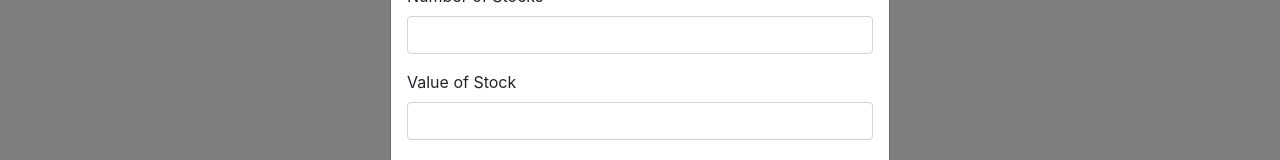
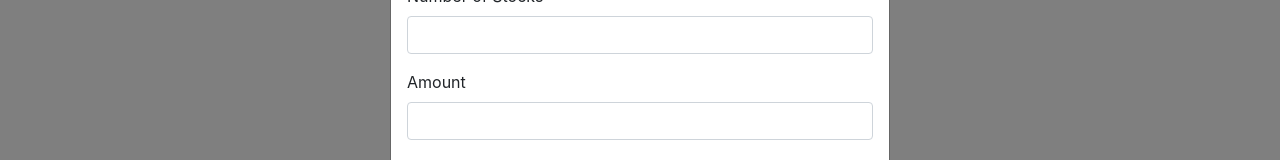
Before and after one commit to pramish22/Assignment, a React (Create React App) app: page / in a window 1280 px wide. Both pictures are taken after a click on the button "Buy/Sell". Shown: the part 216-376 px from the top of the page. Built offline with nearby package versions, Linux system fonts and the light colour scheme; no server answers.

Commit message:
Update button event

```diff
--- a/src/components/Home.js
+++ b/src/components/Home.js
@@ -29,12 +29,13 @@ const Home = () => {
 
     const backendHostUrl = "http://localhost:5000"
 
-    const requestOne = axios.get(backendHostUrl + "/transactions");
-    const requestTwo = axios.get(backendHostUrl + "/names");
+
+
 
     useEffect(() => {
         // axios.get(backendHostUrl + "/transactions")
         // axios.all([requestOne, requestTwo])
+        const requestOne = axios.get(backendHostUrl + "/transactions");
         requestOne
             .then((response) => {
                 setData(response.data)
@@ -45,6 +46,7 @@ const Home = () => {
     }, []);
 
     useEffect(() => {
+        const requestTwo = axios.get(backendHostUrl + "/names");
         requestTwo
         .then((response) => {
             setDatas(response.data)
@@ -105,7 +107,7 @@ const Home = () => {
                             <Form.Control required isValid={num ? true : false} min="1" max="50" type="number" value={num} onChange={event => setNum(event.target.value)} />
                         </Form.Group>
                         <Form.Group controlId="exampleForm.ControlInput2">
-                            <Form.Label>Value of Stock</Form.Label>
+                            <Form.Label>Amount</Form.Label>
                             <Form.Control required isValid={number ? true : false} min="1" max="500" type="number" value={number} onChange={event => setNumber(event.target.value)} />
                         </Form.Group>
                         <Form.Group as={Row}>
@@ -132,7 +134,7 @@ const Home = () => {
                     <Button variant="secondary" onClick={handleClose}>
                         Cancel
                     </Button>
-                    <Button variant="primary" onClick={handleTransaction, handleClose} >
+                    <Button variant="primary" onClick={() => {handleTransaction()}, handleClose} >
                         Proceed
                     </Button>
                 </Modal.Footer>
--- a/src/components/IndividualDashboard.js
+++ b/src/components/IndividualDashboard.js
@@ -24,7 +24,6 @@ const IndividualDashboard = () => {
                 <Table responsive striped bordered hover>
                 <thead className="table-success">
                     <tr>
-                        <th>S.N.</th>
                         <th>Company Symbol</th>
                         <th>Total Buy Quantity</th>
                         <th>Total Buy Amount</th>
@@ -34,7 +33,6 @@ const IndividualDashboard = () => {
                 </thead>
                 <tbody>
                         <tr key={index}>
-                            <th scope="row">{index + 1}</th>
                             <td>{deta.company_symbol}</td>
                             <td>{deta.total_buy_quantity}</td>
                             <td>{deta.total_buy_amount}</td>
```
